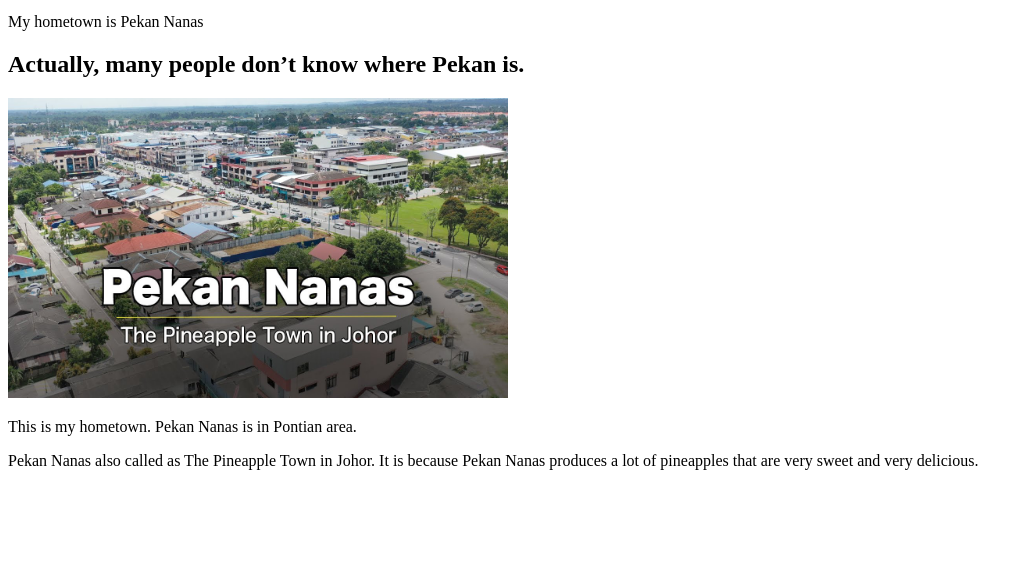
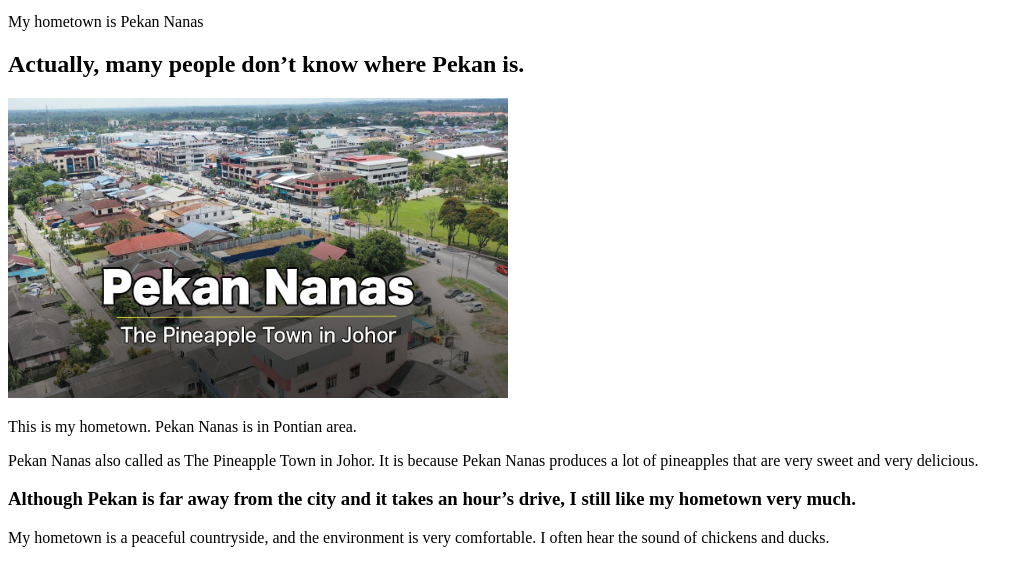
Before and after one commit to TangJieTing/First, a plain HTML site: page hometown.html in a window 1280 px wide. Shown: the part 101-686 px from the top of the page, without its empty margins (0-1029 px from the left). Drawn offline with Linux system fonts and the light colour scheme.

Commit message:
Update hometown.html
added more sentences in hometown.html

```diff
--- a/hometown.html
+++ b/hometown.html
@@ -17,5 +17,8 @@
     <p>This is my hometown. Pekan Nanas is in Pontian area.</p>
     <element>Pekan Nanas also called as The Pineapple Town in Johor.
         It is because Pekan Nanas produces a lot of pineapples that are very sweet and very delicious. </element>
+    <h3>Although Pekan is far away from the city and it takes an hour’s drive, I still like my hometown very much.</h3>
+    <p>My hometown is a peaceful countryside, and the environment is very comfortable.
+        I often hear the sound of chickens and ducks.</p>
 </body>
 </html>
```
